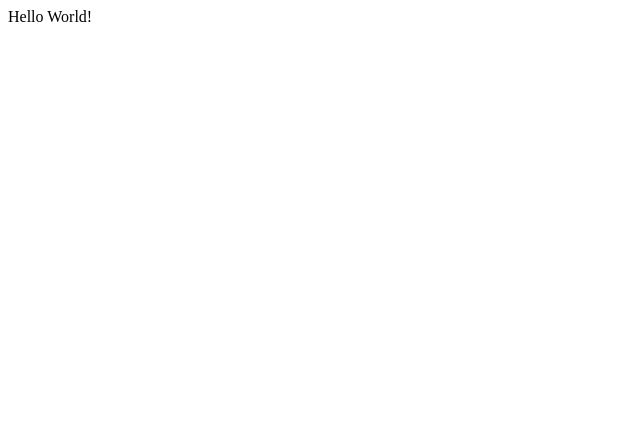
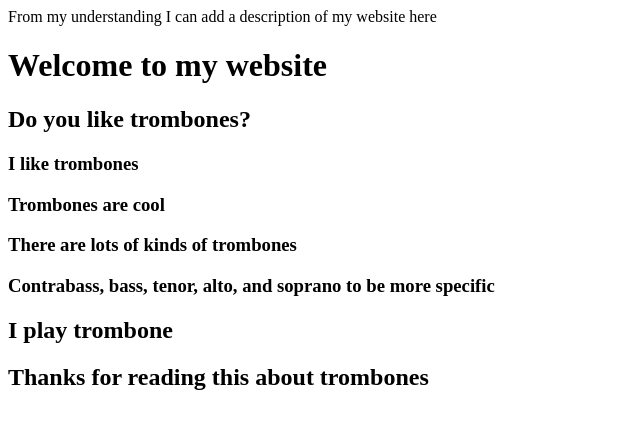
Before and after one commit to basStromboni/basStromboniProject1, a plain HTML site: page index.html in a window 1280 px wide. Shown: the whole page, without its empty margins (0-640 px from the left). Drawn offline with Linux system fonts and the light colour scheme.

Commit message:
updated index.html off freecodecamp.org

```diff
--- a/index.html
+++ b/index.html
@@ -1 +1,19 @@
-Hello World!
+<!DOCTYPE html>
+<html lang="en">
+<head>
+    <meta> From my understanding I can add a description of my website here </meta>
+    <title> basStromboni's first index.html </title>
+    <body>
+        <main>
+            <h1> Welcome to my website </h1>
+            <h2> Do you like trombones? </h2>
+            <h3> I like trombones </h3>
+            <h3> Trombones are cool </h4>
+            <h3> There are lots of kinds of trombones </h5>
+            <h3> Contrabass, bass, tenor, alto, and soprano to be more specific </h6>
+            <h2> I play trombone </h4>
+            <h2> Thanks for reading this about trombones </h2>
+        </main>
+    </body>
+</head>
+</html>
```
